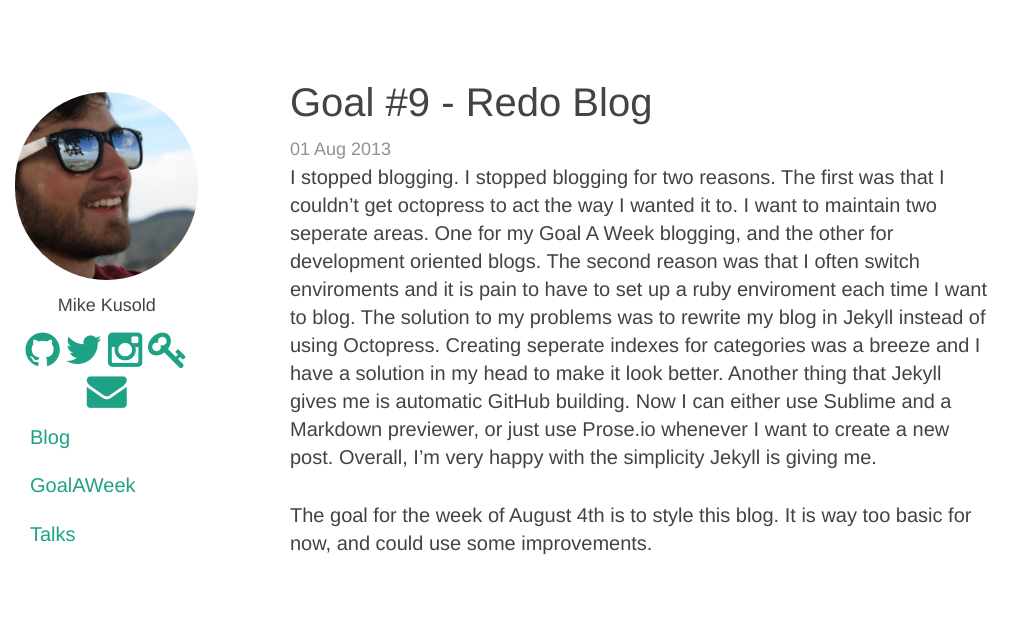
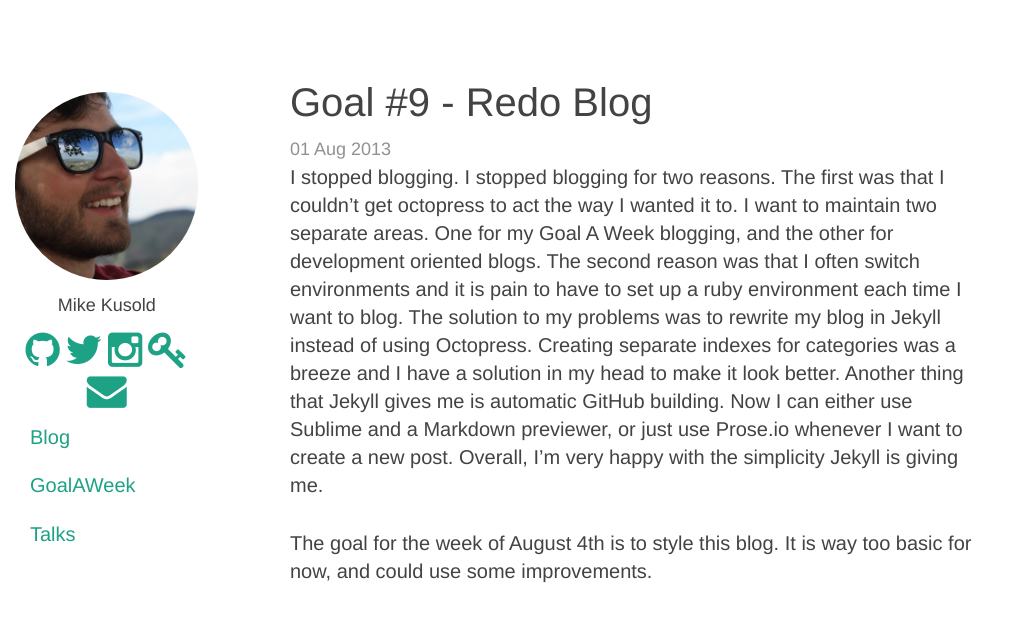
Before and after one commit to Kusold/kusold.github.com, a Jekyll site: the page built from _posts/2013-08-01-redo-blog.md, in a window 1280 px wide. Shown: the top 622 px of the page, without its empty margins (0-1035 px from the left). Built offline with Jekyll 4.4.1, drawn with Linux system fonts in a browser that asks for light colours; Markdown is read by kramdown in place of the engine named in the settings.

Commit message:
some spelling mistakes

```diff
--- a/_posts/2013-08-01-redo-blog.md
+++ b/_posts/2013-08-01-redo-blog.md
@@ -10,6 +10,6 @@ categories:
   - GoalAWeek
 ---
 
-I stopped blogging. I stopped blogging for two reasons. The first was that I couldn't get octopress to act the way I wanted it to. I want to maintain two seperate areas. One for my Goal A Week blogging, and the other for development oriented blogs. The second reason was that I often switch enviroments and it is pain to have to set up a ruby enviroment each time I want to blog. The solution to my problems was to rewrite my blog in Jekyll instead of using Octopress. Creating seperate indexes for categories was a breeze and I have a solution in my head to make it look better. Another thing that Jekyll gives me is automatic GitHub building. Now I can either use Sublime and a Markdown previewer, or just use Prose.io whenever I want to create a new post. Overall, I'm very happy with the simplicity Jekyll is giving me.
+I stopped blogging. I stopped blogging for two reasons. The first was that I couldn't get octopress to act the way I wanted it to. I want to maintain two separate areas. One for my Goal A Week blogging, and the other for development oriented blogs. The second reason was that I often switch environments and it is pain to have to set up a ruby environment each time I want to blog. The solution to my problems was to rewrite my blog in Jekyll instead of using Octopress. Creating separate indexes for categories was a breeze and I have a solution in my head to make it look better. Another thing that Jekyll gives me is automatic GitHub building. Now I can either use Sublime and a Markdown previewer, or just use Prose.io whenever I want to create a new post. Overall, I'm very happy with the simplicity Jekyll is giving me.
 
 The goal for the week of August 4th is to style this blog. It is way too basic for now, and could use some improvements.
```
Also changed, not shown: _posts/2011-02-27-results-goal-1-keep-a-clean-desk.md (+1 -1 lines), _posts/2011-03-20-goal-4-scare-myself-skiing-daily.md (+1 -1 lines).
